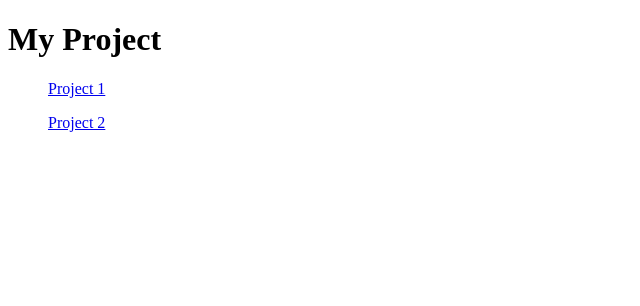
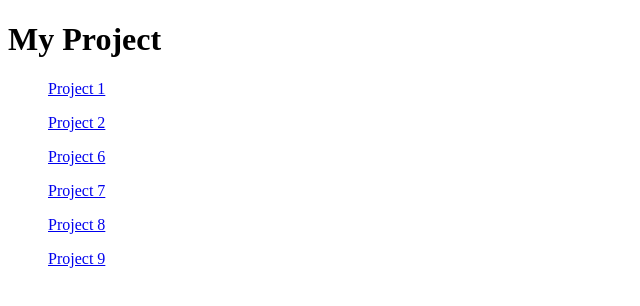
Before and after one commit to JasonGalzote/JasonGalzote.github.io, a plain HTML site: page index.html in a window 1280 px wide. Shown: the whole page, without its empty margins (0-640 px from the left). Drawn offline with Linux system fonts and the light colour scheme.

Commit message:
Update index.html

```diff
--- a/index.html
+++ b/index.html
@@ -16,6 +16,14 @@
 
   <a href="Project-2.html"><ul>Project 2</ul></a>
 
+  <a href="Project-6.html"><ul>Project 6</ul></a>
+
+  <a href="Project-7.html"><ul>Project 7</ul></a>
+
+  <a href="Project-8.html"><ul>Project 8</ul></a>
+
+  <a href="Final-Project.html"><ul>Project 9</ul></a>
+
  </body>
 
 </html>
```
